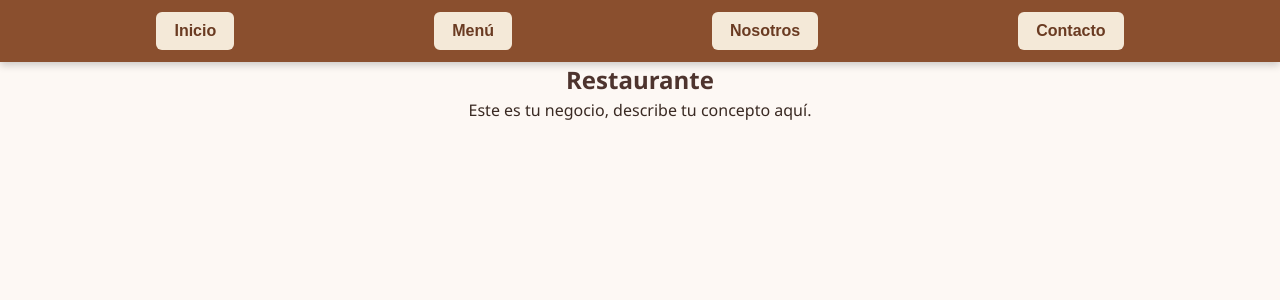
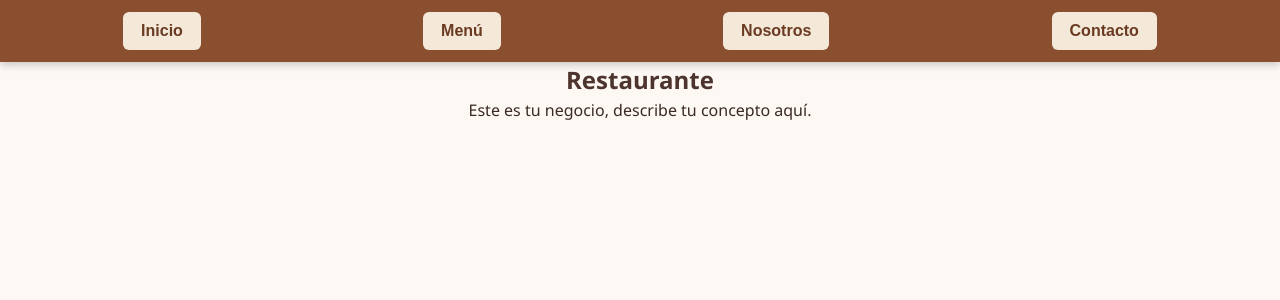
Before and after one commit to DilanEA12/react, a React (Create React App) app: page / in a window 1280 px wide. Shown: the top 300 px of the page. Built offline with nearby package versions, Linux system fonts and the light colour scheme.

Commit message:
fix barra de navegación

```diff
--- a/src/App.css
+++ b/src/App.css
@@ -3,8 +3,7 @@
   background: #8a4f2e;
   padding: 12px;
   display: flex;
-  justify-content: center;
-  gap: 200px;
+  justify-content: space-around;
   box-shadow: 0 3px 8px rgba(0,0,0,0.2);
 }
 
```
